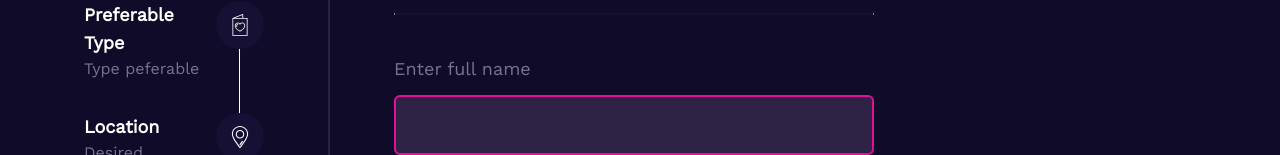
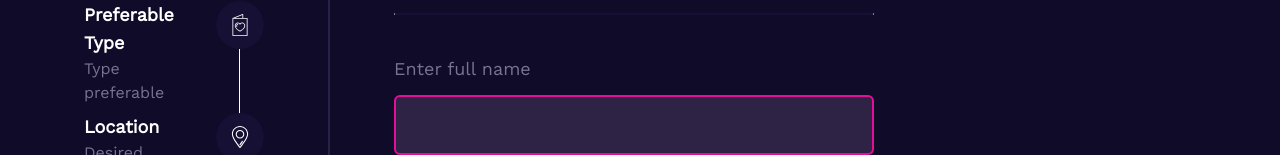
Before and after one commit to asyncapi/conference-website, a Next.js app: page / in a window 1280 px wide. Shown: the part 1374-1529 px from the top of the page. Built offline with nearby package versions, Linux system fonts and the light colour scheme.

Commit message:
fix: typo fix
Signed-off-by: Dale Lane <dale.lane@uk.ibm.com>

```diff
--- a/components/Form/form.js
+++ b/components/Form/form.js
@@ -19,7 +19,7 @@ const fields = [
   },
   {
     title: "Preferable Type",
-    description: "Type peferable",
+    description: "Type preferable",
     icon: <Invitation />,
   },
   {
```
